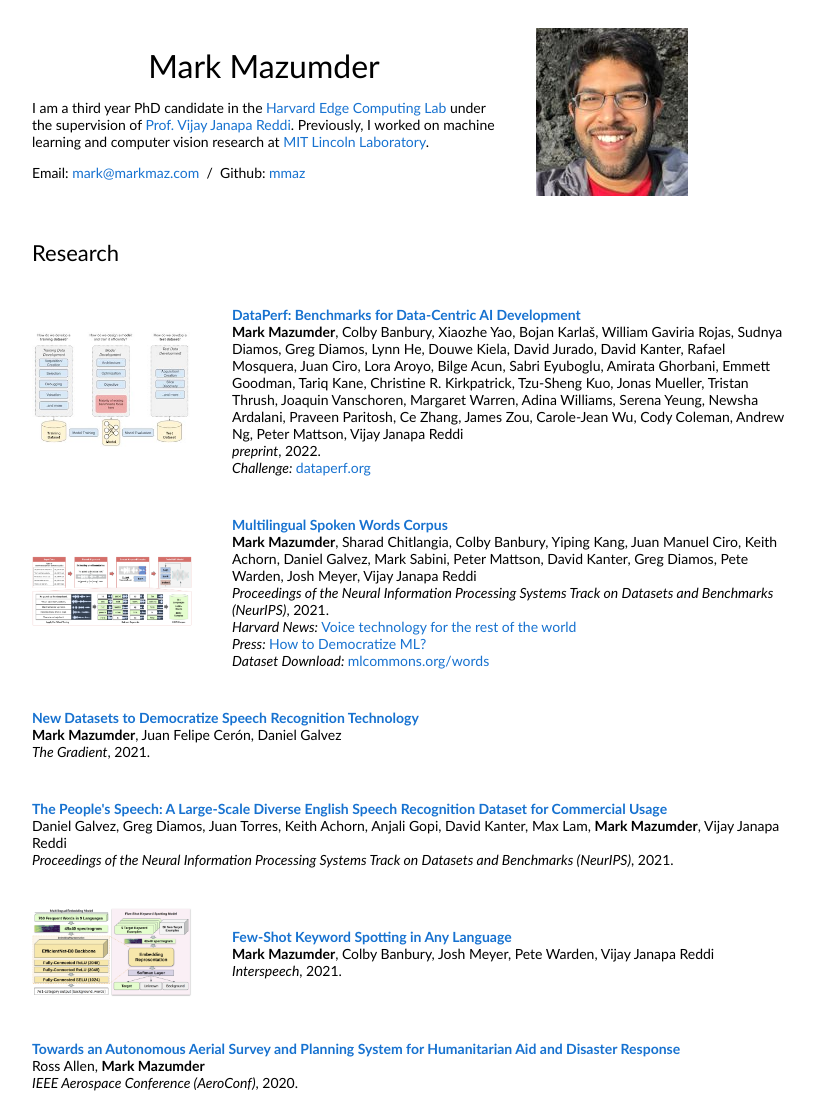
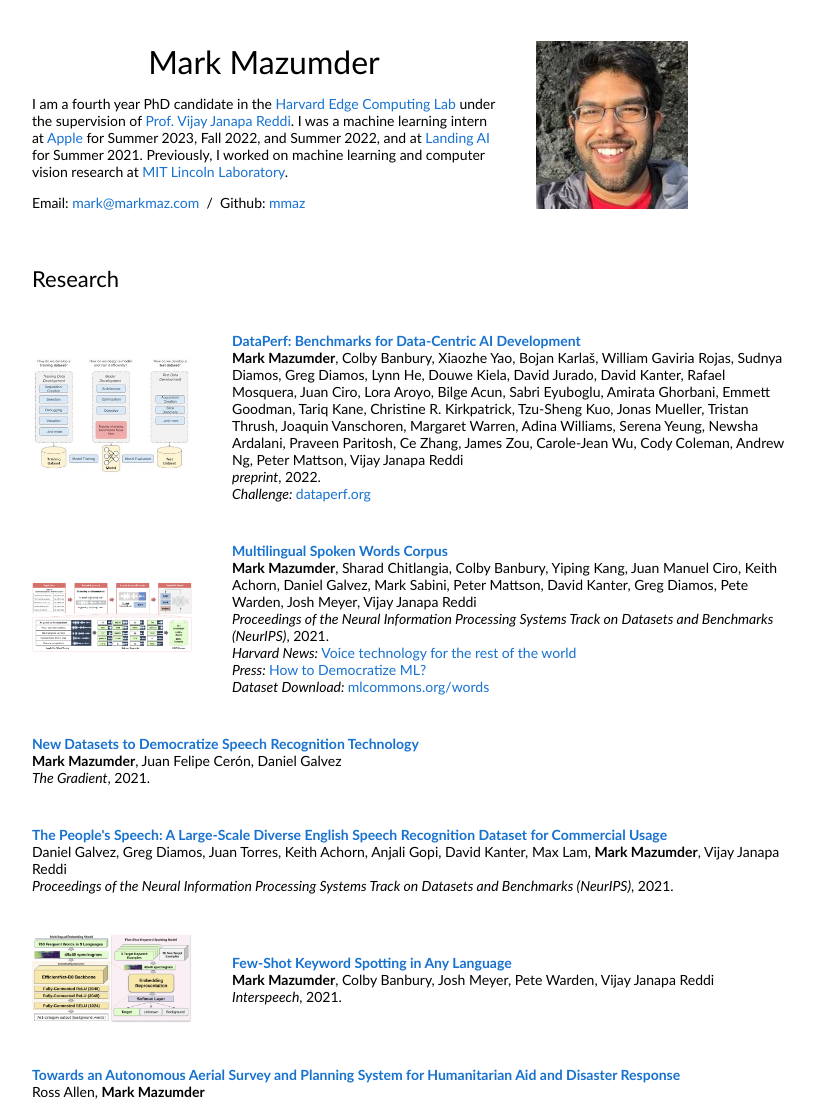
Before and after one commit to mmaz/mmaz.github.io, a plain HTML site: page index.html in a window 1280 px wide. Shown: the top 1100 px of the page, without its empty margins (228-1043 px from the left). Drawn offline with Linux system fonts and the light colour scheme.

Commit message:
Update index.html

```diff
--- a/index.html
+++ b/index.html
@@ -25,7 +25,7 @@
               <p style="text-align:center">
                 <name>Mark Mazumder</name>
               </p>
-	      <p>I am a third year PhD candidate in the <a href="https://edge.seas.harvard.edu/">Harvard Edge Computing Lab</a> under the supervision of <a href="https://scholar.harvard.edu/vijay-janapa-reddi/home">Prof. Vijay Janapa Reddi</a>. Previously, I worked on machine learning and computer vision research at <a href="https://www.ll.mit.edu/">MIT Lincoln Laboratory</a>.
+	      <p>I am a fourth year PhD candidate in the <a href="https://edge.seas.harvard.edu/">Harvard Edge Computing Lab</a> under the supervision of <a href="https://scholar.harvard.edu/vijay-janapa-reddi/home">Prof. Vijay Janapa Reddi</a>. I was a machine learning intern at <a href="https://www.apple.com">Apple</a> for Summer 2023, Fall 2022, and Summer 2022, and at <a href="https://landing.ai/">Landing AI</a> for Summer 2021. Previously, I worked on machine learning and computer vision research at <a href="https://www.ll.mit.edu/">MIT Lincoln Laboratory</a>.
               </p>
               <p>
                 Email: <a href="mailto:mark@markmaz.com">mark@markmaz.com</a> &nbsp/&nbsp
```
